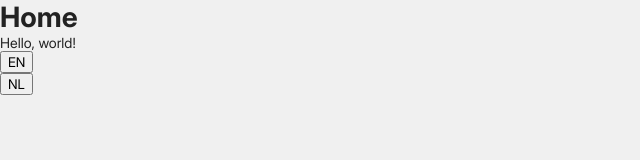
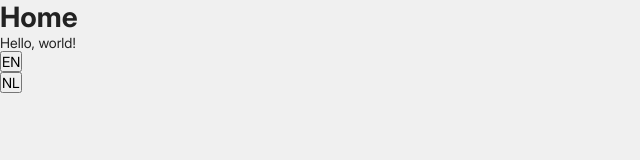
Before and after one commit to wiresnchains/wiresnchains-portfolio, a React (Create React App) app: page / in a window 1280 px wide. Shown: the top 160 px of the page, without its empty margins (0-640 px from the left). Built offline with nearby package versions, Linux system fonts and the light colour scheme.

Commit message:
Improve style reset

```diff
--- a/src/styles/style.scss
+++ b/src/styles/style.scss
@@ -8,6 +8,7 @@
 
 * {
     margin: 0;
+    padding: 0;
     box-sizing: border-box;
     font-family: fonts.$font-family;
 }
@@ -18,6 +19,7 @@ body {
 }
 
 button, input, textarea, label {
+    font-size: 1rem;
     display: block;
 }
 
```
